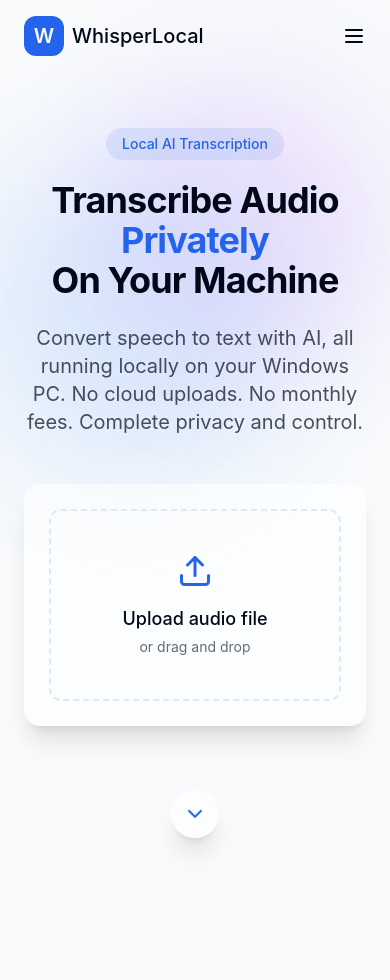
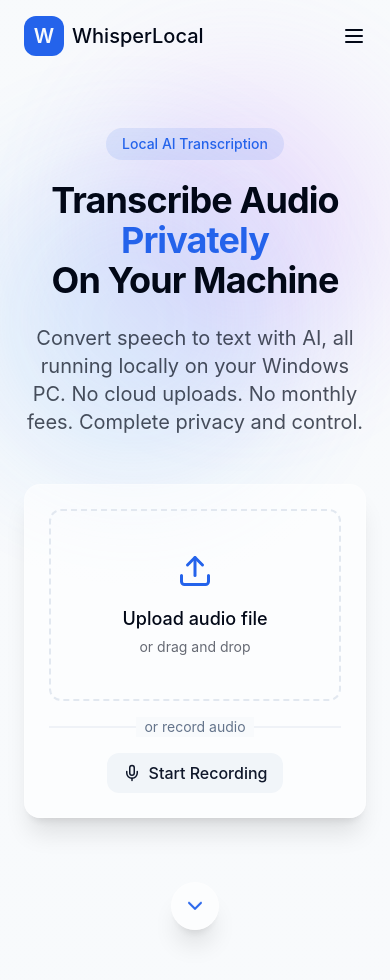
Before and after one commit to adithyalearnings/localwhispercloud, a React (Vite) app: page / in a window 390 px wide. Shown: the top 980 px of the page. Built offline with nearby package versions, Linux system fonts and the light colour scheme.

Commit message:
Add microphone audio input
Support audio input from both file uploads and microphone.

```diff
--- a/src/components/FileUploader.tsx
+++ b/src/components/FileUploader.tsx
@@ -1,13 +1,20 @@
 
-import { useState, useCallback } from "react";
+import { useState, useCallback, useRef } from "react";
 import { fadeUp } from "@/lib/animations";
-import { Upload, X, FileAudio, Loader2 } from "lucide-react";
+import { Upload, X, FileAudio, Loader2, Mic, StopCircle } from "lucide-react";
 import { cn } from "@/lib/utils";
+import { toast } from "sonner";
 
 export const FileUploader = () => {
   const [file, setFile] = useState<File | null>(null);
   const [isUploading, setIsUploading] = useState(false);
   const [isDragging, setIsDragging] = useState(false);
+  const [isRecording, setIsRecording] = useState(false);
+  const [recordingTime, setRecordingTime] = useState(0);
+
+  const mediaRecorderRef = useRef<MediaRecorder | null>(null);
+  const audioChunksRef = useRef<Blob[]>([]);
+  const timerRef = useRef<number | null>(null);
 
   const handleDragOver = useCallback((e: React.DragEvent<HTMLDivElement>) => {
     e.preventDefault();
@@ -31,8 +38,7 @@ export const FileUploader = () => {
   const handleFileSelect = (selectedFile: File) => {
     // Check if file is an audio file
     if (!selectedFile.type.startsWith('audio/')) {
-      // Handle error - not an audio file
-      console.error('Please upload an audio file');
+      toast.error('Please upload an audio file');
       return;
     }
 
@@ -47,6 +53,64 @@ export const FileUploader = () => {
 
   const clearFile = () => {
     setFile(null);
+  };
+
+  const startRecording = async () => {
+    try {
+      const stream = await navigator.mediaDevices.getUserMedia({ audio: true });
+      const mediaRecorder = new MediaRecorder(stream);
+
+      mediaRecorderRef.current = mediaRecorder;
+      audioChunksRef.current = [];
+
+      mediaRecorder.ondataavailable = (event) => {
+        if (event.data.size > 0) {
+          audioChunksRef.current.push(event.data);
+        }
+      };
+
+      mediaRecorder.onstop = () => {
+        const audioBlob = new Blob(audioChunksRef.current, { type: 'audio/webm' });
+        const audioFile = new File([audioBlob], "recording.webm", { type: 'audio/webm' });
+        setFile(audioFile);
+
+        // Stop the timer
+        if (timerRef.current) {
+          window.clearInterval(timerRef.current);
+          timerRef.current = null;
+        }
+
+        // Stop all audio tracks
+        stream.getTracks().forEach(track => track.stop());
+      };
+
+      // Start recording
+      mediaRecorder.start();
+      setIsRecording(true);
+      setRecordingTime(0);
+
+      // Start the timer
+      timerRef.current = window.setInterval(() => {
+        setRecordingTime((prevTime) => prevTime + 1);
+      }, 1000);
+
+    } catch (error) {
+      console.error('Error accessing microphone:', error);
+      toast.error('Could not access microphone. Please check permissions.');
+    }
+  };
+
+  const stopRecording = () => {
+    if (mediaRecorderRef.current && mediaRecorderRef.current.state !== 'inactive') {
+      mediaRecorderRef.current.stop();
+      setIsRecording(false);
+    }
+  };
+
+  const formatTime = (seconds: number) => {
+    const mins = Math.floor(seconds / 60).toString().padStart(2, '0');
+    const secs = (seconds % 60).toString().padStart(2, '0');
+    return `${mins}:${secs}`;
   };
 
   const startTranscription = async () => {
@@ -65,6 +129,7 @@ export const FileUploader = () => {
   return (
     <div className={fadeUp({ className: "w-full" })}>
       {!file ? (
+        <div className="space-y-4">
           <div
             className={cn(
               "border-2 border-dashed rounded-xl h-48 flex flex-col items-center justify-center cursor-pointer transition-all",
@@ -87,6 +152,42 @@ export const FileUploader = () => {
               accept="audio/*"
               onChange={handleFileInputChange}
             />
+          </div>
+
+          <div className="relative">
+            <div className="absolute inset-x-0 top-1/2 -translate-y-1/2 border-t border-border" />
+            <div className="relative flex justify-center">
+              <span className="bg-background px-2 text-sm text-muted-foreground">
+                or record audio
+              </span>
+            </div>
+          </div>
+
+          <div className="flex justify-center">
+            {isRecording ? (
+              <div className="flex flex-col items-center">
+                <div className="flex items-center mb-2">
+                  <div className="w-3 h-3 rounded-full bg-red-500 animate-pulse mr-2" />
+                  <span className="text-sm font-medium">Recording {formatTime(recordingTime)}</span>
+                </div>
+                <button
+                  onClick={stopRecording}
+                  className="flex items-center gap-2 bg-red-500 hover:bg-red-600 text-white px-4 py-2 rounded-lg font-medium transition-colors"
+                >
+                  <StopCircle size={18} />
+                  Stop Recording
+                </button>
+              </div>
+            ) : (
+              <button
+                onClick={startRecording}
+                className="flex items-center gap-2 bg-secondary hover:bg-secondary/80 text-secondary-foreground px-4 py-2 rounded-lg font-medium transition-colors"
+              >
+                <Mic size={18} />
+                Start Recording
+              </button>
+            )}
+          </div>
         </div>
       ) : (
         <div className="flex flex-col space-y-4">
--- a/src/pages/Index.tsx
+++ b/src/pages/Index.tsx
@@ -4,6 +4,7 @@ import Navbar from "@/components/Navbar";
 import Hero from "@/components/Hero";
 import Features from "@/components/Features";
 import Footer from "@/components/Footer";
+import { Toaster } from "@/components/ui/sonner";
 
 const Index = () => {
   useEffect(() => {
@@ -19,6 +20,7 @@ const Index = () => {
         <Features />
       </main>
       <Footer />
+      <Toaster />
     </div>
   );
 };
```
Lines whose indentation alone changed are shown as unchanged.
